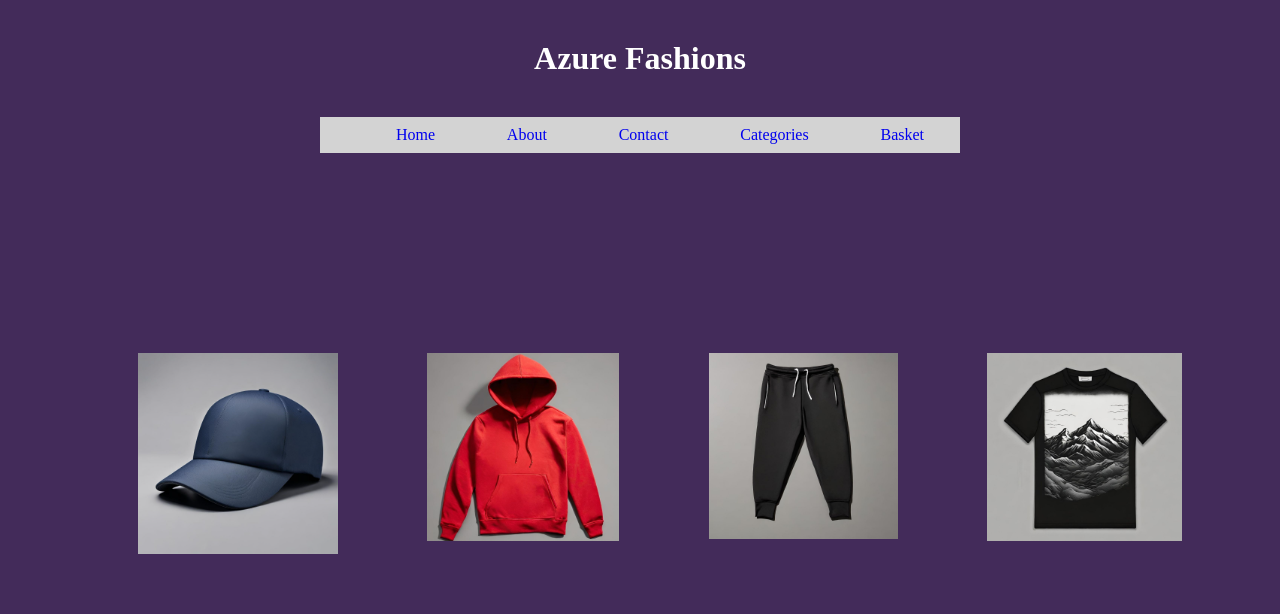
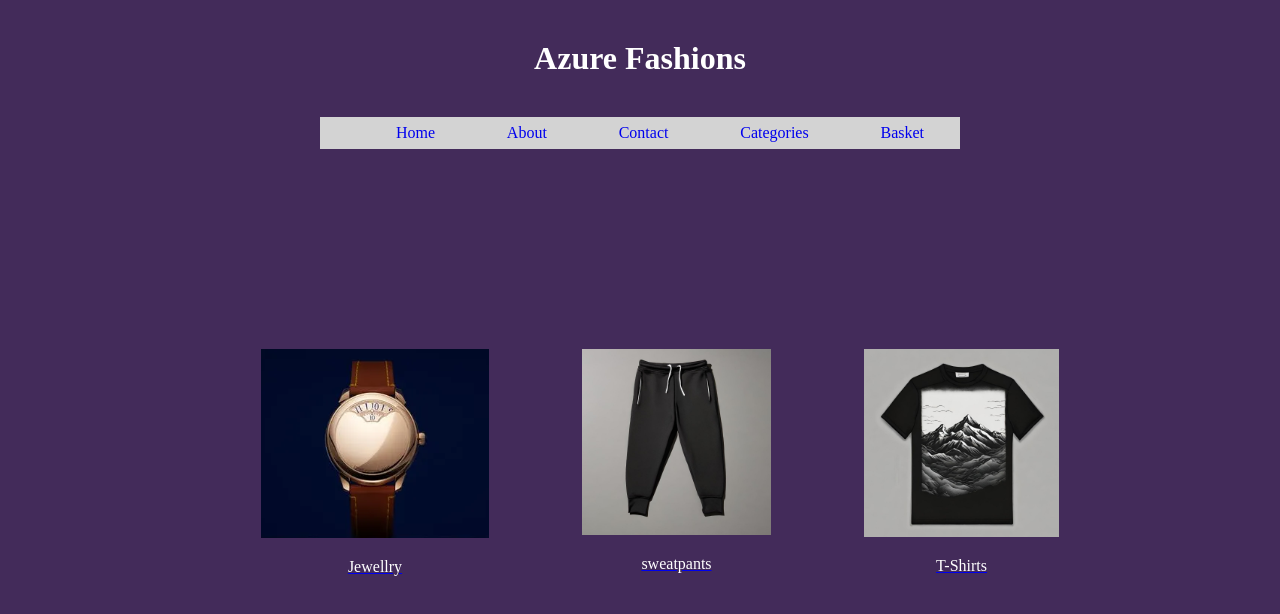
Before and after one commit to brian-w119/my-eccomerce, a React (Vite) app: page /category in a window 1280 px wide. Shown: the top 614 px of the page. Built offline with nearby package versions, Linux system fonts and the light colour scheme.

Commit message:
Layout and elements in catgories changed

```diff
--- a/src/Category.jsx
+++ b/src/Category.jsx
@@ -2,30 +2,29 @@ import React from "react";
 import { Link } from "react-router-dom";
 import Navs from "./Navs";
 import StoreName from "./StoreName";
-import hat from "./assets/hat.png";
-import hoodies from "./assets/hoodies.png";
+import watch from "./assets/watch.png";
 import sweatBottom from "./assets/sweatBottom.png";
 import tShirt from "./assets/tShirt.png";
 import "./style.css";
 
 const Category = () => {
   return (
-    <div>
+    <div className="cats">
       <StoreName />
       <Navs />
       <nav>
         <ul className="categories">
-          <Link className="img1">
-            <img src={hat} />
+          <Link className="img">
+            <img src={watch} />
+            {<div className="text">Jewellry</div>}
           </Link>
-          <Link className="img2">
-            <img src={hoodies} />
+          <Link className="img">
+            <img src={sweatBottom} />
+            {<div className="text">sweatpants</div>}
           </Link>
-          <Link>
-            <img src={sweatBottom} />
-          </Link>
-          <Link>
+          <Link className="description img">
             <img src={tShirt} />
+            {<div className="text">T-Shirts</div>}
           </Link>
         </ul>
       </nav>
--- a/src/style.css
+++ b/src/style.css
@@ -36,13 +36,6 @@
   margin-bottom: 5vh;
   margin-top: 5vh;
   color: white;
-}
-
-.categories {
-  display: flex;
-  justify-content: space-evenly;
-  justify-items: center;
-  margin-top: 25vh;
 }
 
 img:hover {
@@ -101,3 +94,25 @@ li {
   justify-items: center;
   margin-top: 20vh;
 }
+
+.description {
+  text-align: center;
+}
+
+.categories {
+  display: flex;
+  justify-content: space-evenly;
+  margin-top: 25vh;
+  width: 80vw;
+  height: auto;
+}
+
+.cats {
+  justify-self: center;
+}
+
+.text {
+  color: white;
+  text-align: center;
+  margin-top: 2vh;
+}
```
Also changed, not shown: src/assets/electronics.png (added), src/assets/watch.png (added).
